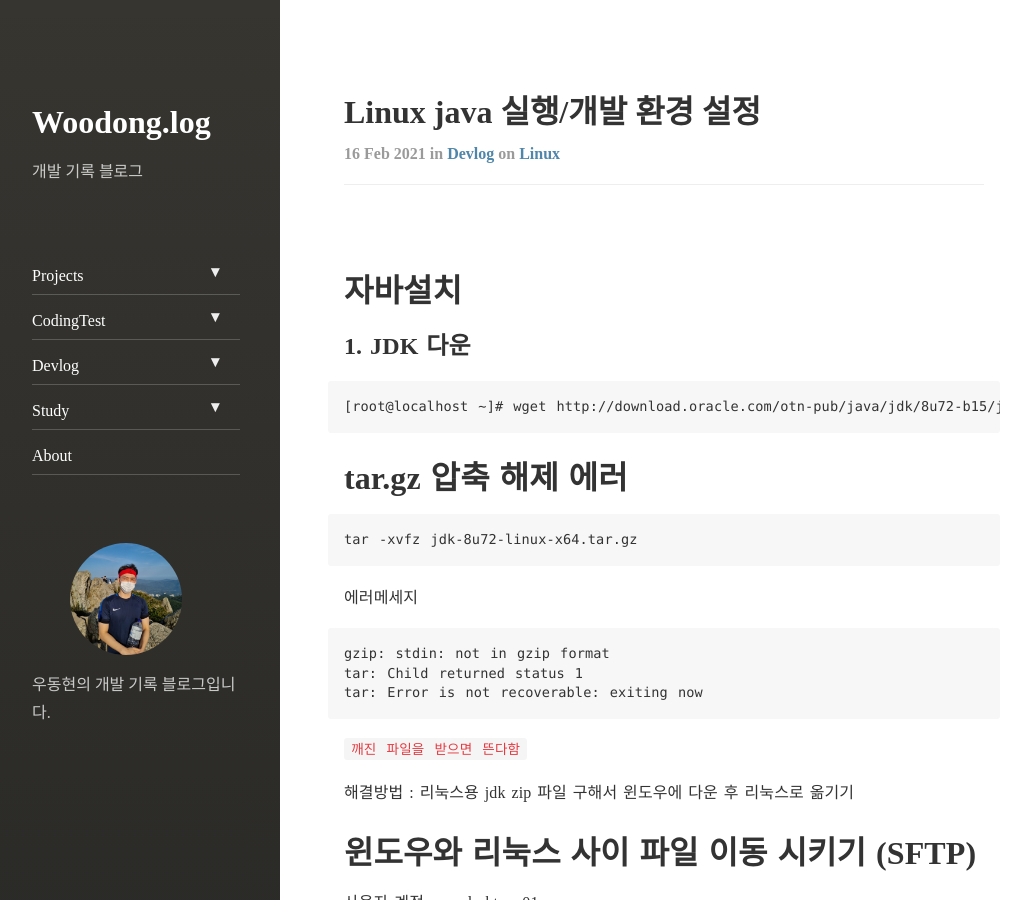
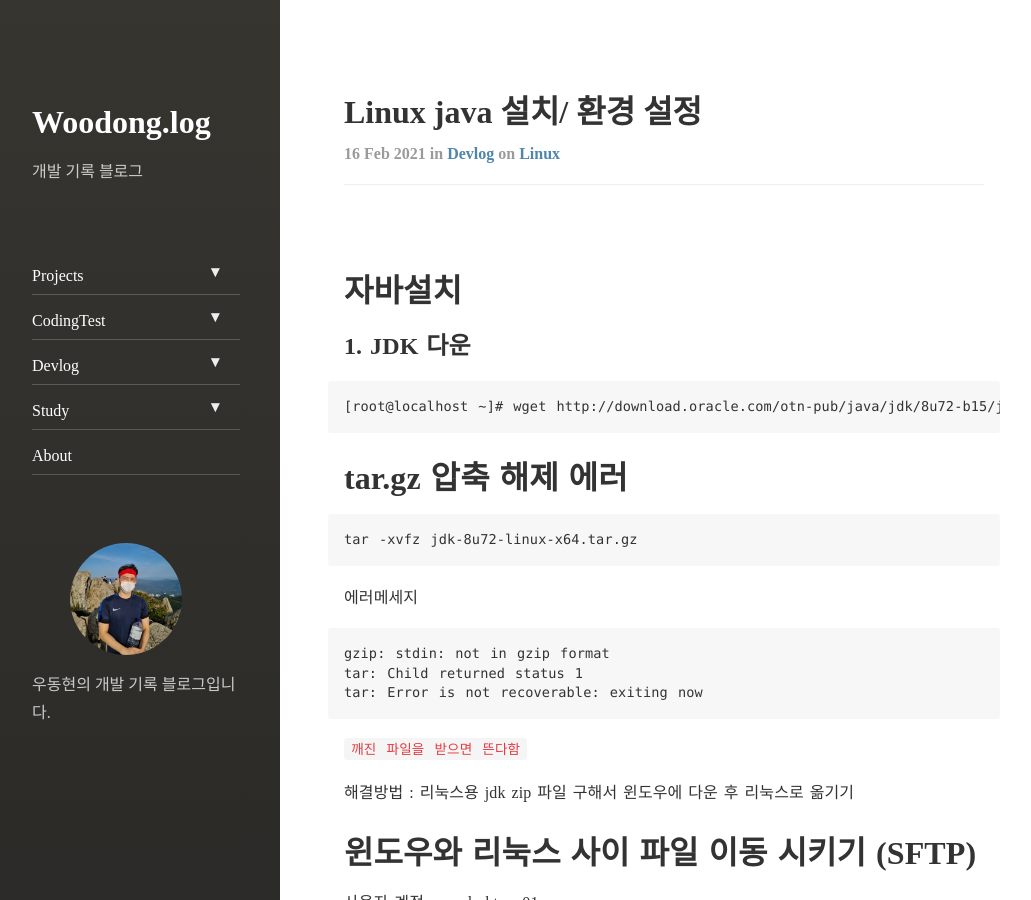
Before and after one commit to dhsj8405/dhsj8405.github.io, a Jekyll site: the page built from _posts/2021-02-16-linux-jdkInstall.markdown, in a window 1280 px wide and 900 px high. Shown: the whole window, without its empty margins (8-1039 px from the left). Built offline with Jekyll 4.4.1, drawn with Linux system fonts in a browser that asks for light colours; nearby versions of some CDN libraries; comment, search, counter and statistics services are not loaded.

Commit message:
ㄹ눅스 자바설치 제목수정

```diff
--- a/_posts/2021-02-16-linux-jdkInstall.markdown
+++ b/_posts/2021-02-16-linux-jdkInstall.markdown
@@ -1,8 +1,8 @@
 ---
 
 layout: post
-title: 'Linux java 실행/개발 환경 설정'
-subtitle: 'Linux java 실행/개발 환경 설정'
+title: 'Linux java 설치/ 환경 설정'
+subtitle: 'Linux java 설치/환경 설정'
 categories: devlog
 tags: linux
 comments: true
```
